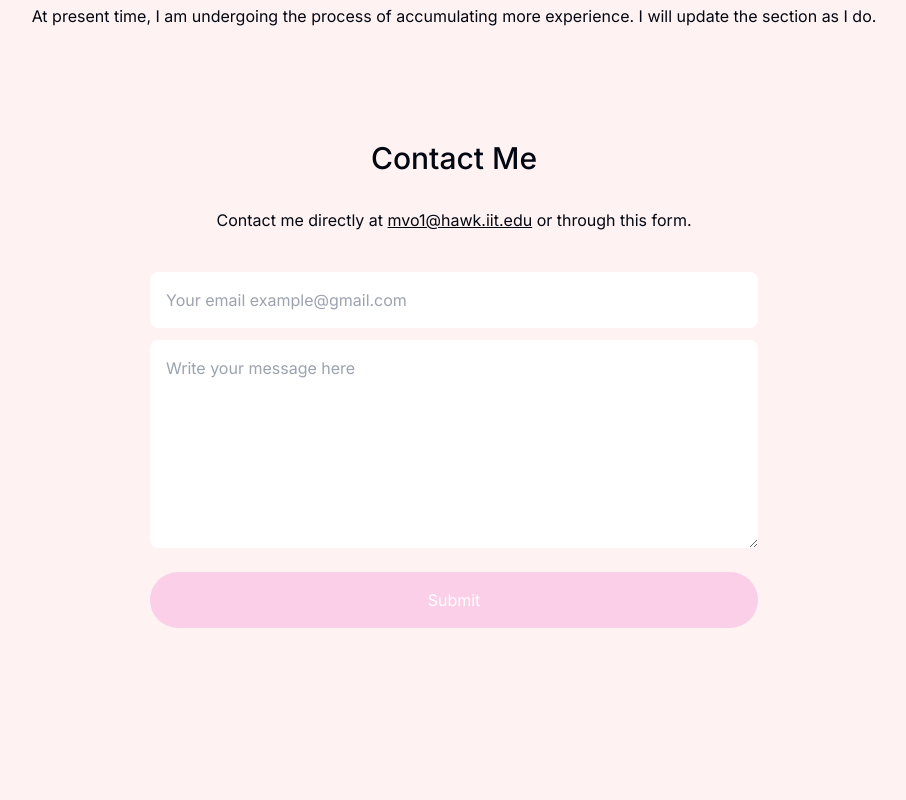
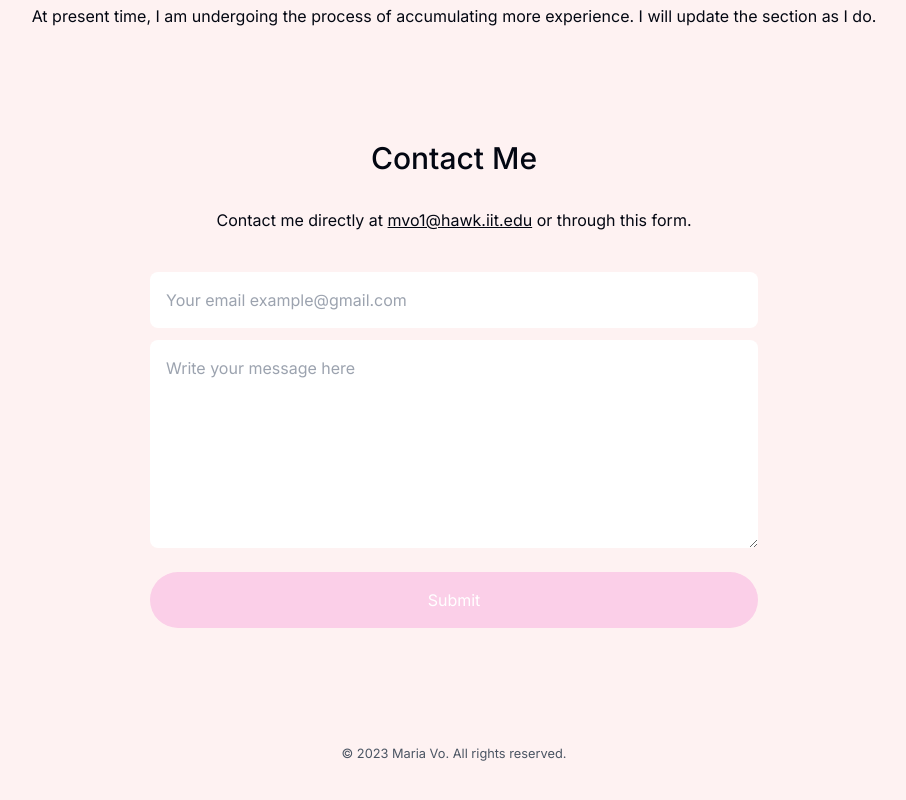
Before and after one commit to mariavo1/itmd543react, a Next.js app: page / in a window 1280 px wide. Shown: the part 1822-2622 px from the top of the page, without its empty margins (186-1092 px from the left). Before the commit the page ends 2562 px from the top, so only its background shows below. Built offline with nearby package versions, Linux system fonts and the light colour scheme.

Commit message:
Add styling to footer

```diff
--- a/app/layout.tsx
+++ b/app/layout.tsx
@@ -1,6 +1,7 @@
 import Header from "@/components/header";
 import './globals.css'
 import { Inter } from 'next/font/google'
+import Footer from "@/components/footer";
 
 const inter = Inter({ subsets: ['latin'] })
 
@@ -22,6 +23,7 @@
 
         <Header />
         {children}
+        <Footer />
         </body>
     </html>
   )
--- a/components/footer.tsx
+++ b/components/footer.tsx
@@ -2,8 +2,8 @@
 
 export default function Footer() {
   return (
-    <footer>
-        <small>
+    <footer className="mb-10 px-4 text-center text-gray-600">
+        <small className="mb-2">
             &copy; 2023 Maria Vo. All rights reserved.
         </small>
     </footer>
```
